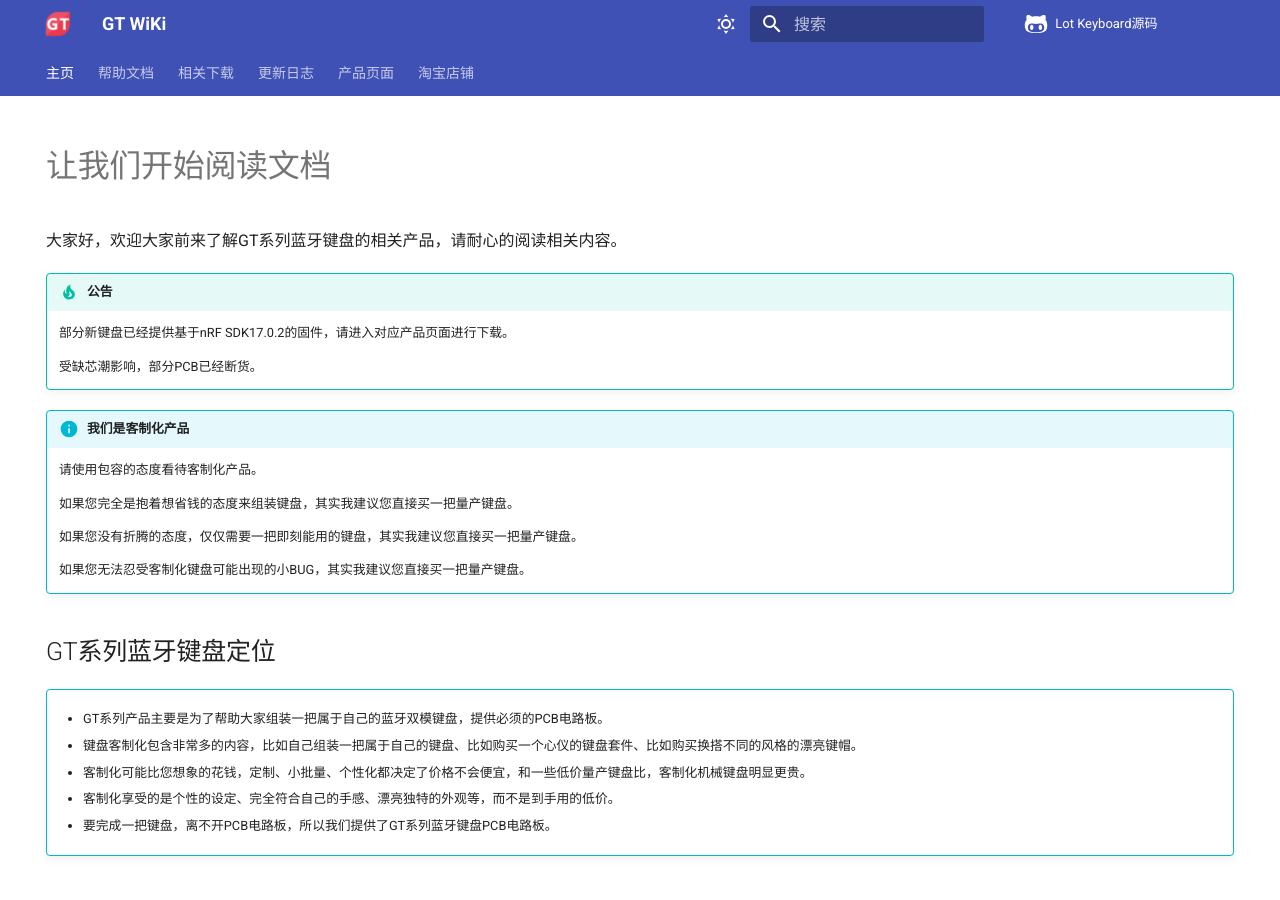
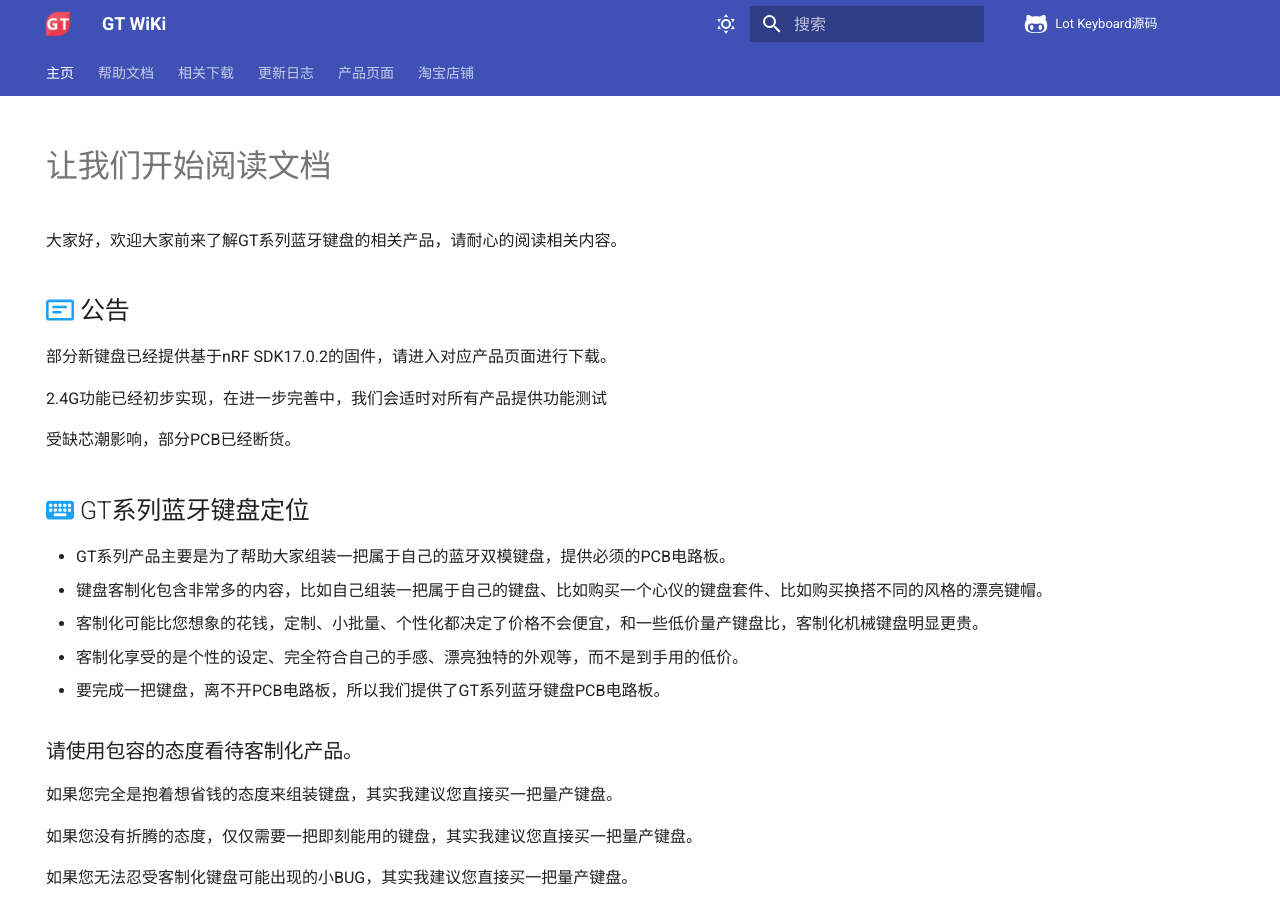
Before and after one commit to genokolar/genokolar.github.io, an MkDocs documentation site: the page built from docs/index.md, in a window 1280 px wide and 900 px high. Built offline with MkDocs 1.6.1 and Material for MkDocs 9.7.7, drawn with Linux system fonts in a browser that asks for light colours; comment, search, counter and statistics services are not loaded.

Commit message:
更新首页

```diff
--- a/docs/index.md
+++ b/docs/index.md
@@ -10,49 +10,46 @@ hide:
 
 大家好，欢迎大家前来了解GT系列蓝牙键盘的相关产品，请耐心的阅读相关内容。
 
-!!! tip "公告"
-    部分新键盘已经提供基于nRF SDK17.0.2的固件，请进入对应产品页面进行下载。
+:octicons-note-16: 公告
+------------
+部分新键盘已经提供基于nRF SDK17.0.2的固件，请进入对应产品页面进行下载。
 
-    受缺芯潮影响，部分PCB已经断货。
+2.4G功能已经初步实现，在进一步完善中，我们会适时对所有产品提供功能测试
+
+受缺芯潮影响，部分PCB已经断货。
 
 
-!!! info "我们是客制化产品"
-    请使用包容的态度看待客制化产品。
+:fontawesome-solid-keyboard: GT系列蓝牙键盘定位
+-----
 
-    如果您完全是抱着想省钱的态度来组装键盘，其实我建议您直接买一把量产键盘。
-
-    如果您没有折腾的态度，仅仅需要一把即刻能用的键盘，其实我建议您直接买一把量产键盘。
-
-    如果您无法忍受客制化键盘可能出现的小BUG，其实我建议您直接买一把量产键盘。
+- GT系列产品主要是为了帮助大家组装一把属于自己的蓝牙双模键盘，提供必须的PCB电路板。
+- 键盘客制化包含非常多的内容，比如自己组装一把属于自己的键盘、比如购买一个心仪的键盘套件、比如购买换搭不同的风格的漂亮键帽。
+- 客制化可能比您想象的花钱，定制、小批量、个性化都决定了价格不会便宜，和一些低价量产键盘比，客制化机械键盘明显更贵。
+- 客制化享受的是个性的设定、完全符合自己的手感、漂亮独特的外观等，而不是到手用的低价。
+- 要完成一把键盘，离不开PCB电路板，所以我们提供了GT系列蓝牙键盘PCB电路板。
 
 
-GT系列蓝牙键盘定位
------
-!!! info ""
-    - GT系列产品主要是为了帮助大家组装一把属于自己的蓝牙双模键盘，提供必须的PCB电路板。
+###请使用包容的态度看待客制化产品。###
 
-    - 键盘客制化包含非常多的内容，比如自己组装一把属于自己的键盘、比如购买一个心仪的键盘套件、比如购买换搭不同的风格的漂亮键帽。
+如果您完全是抱着想省钱的态度来组装键盘，其实我建议您直接买一把量产键盘。
 
-    - 客制化可能比您想象的花钱，定制、小批量、个性化都决定了价格不会便宜，和一些低价量产键盘比，客制化机械键盘明显更贵。
+如果您没有折腾的态度，仅仅需要一把即刻能用的键盘，其实我建议您直接买一把量产键盘。
 
-    - 客制化享受的是个性的设定、完全符合自己的手感、漂亮独特的外观等，而不是到手用的低价。
+如果您无法忍受客制化键盘可能出现的小BUG，其实我建议您直接买一把量产键盘。
 
-    - 要完成一把键盘，离不开PCB电路板，所以我们提供了GT系列蓝牙键盘PCB电路板。
-
-GT系列蓝牙键盘特点
+:fontawesome-solid-sun: GT系列蓝牙键盘特点
 ------------
 
-!!! info ""
-    - LotKB代码开源
-    - 蓝牙和USB，无线和有线一体的双模。
-    - 支持轴体热拔插，不用焊接快速更换轴体。
-    - 键线分离，越来越普及的TYPE-C接口，数据线更易获得。
-    - 低功耗蓝牙 BLE 5.0，续航超长。1000mah电池续航100天，待机超过一年。
-    - 多设备切换，支持最多三台设备之间一键切换，并支持USB和蓝牙无缝切换。
-    - 全键自定义，支持多平台更新配置按键，按键设定想怎么改怎么改。
-    - 按键自定义功能丰富，最高8层按键，可自定义宏，支持全键无冲
-    - 支持旋钮、OLED屏幕、RGB底灯、RGB轴灯
-    - 固件开源并不断更新完善,可自行编译固件
+- LotKB代码开源
+- 蓝牙和USB，无线和有线一体的双模。
+- 支持轴体热拔插，不用焊接快速更换轴体。
+- 键线分离，越来越普及的TYPE-C接口，数据线更易获得。
+- 低功耗蓝牙 BLE 5.0，续航超长。1000mah电池续航100天，待机超过一年。
+- 多设备切换，支持最多三台设备之间一键切换，并支持USB和蓝牙无缝切换。
+- 全键自定义，支持多平台更新配置按键，按键设定想怎么改怎么改。
+- 按键自定义功能丰富，最高8层按键，可自定义宏，支持全键无冲
+- 支持旋钮、OLED屏幕、RGB底灯、RGB轴灯
+- 固件开源并不断更新完善,可自行编译固件
 
 ??? faq "LotKB是什么？"
 
@@ -62,20 +59,16 @@ GT系列蓝牙键盘特点
 
     LotKB是一个开源项目，其软件源码与硬件设计都是开源的，您可以从[Github](https://github.com/genokolar/nrf52-keyboard)上获得。
 
-蓝牙兼容性说明
+:fontawesome-solid-fan: 蓝牙兼容性说明
 -----
 
-!!! info ""
-    - GT系列蓝牙双模键盘采用的低功耗蓝牙：Bluetooth Low Energy 5.0
-
-    - BLE5.0 可向下兼容蓝牙4.0，硬件设备需支持蓝牙4.0以上才行。
-
-    - 广泛支持Windows|Linux|Mac OS|Android|iOS
-
-    - 操作系统版本：iOS 6以上；Android 4.3以上；Windows 8.1以上；Windows Phone 8.1；较新的Mac OS
+- GT系列蓝牙双模键盘采用的低功耗蓝牙：Bluetooth Low Energy 5.0
+- BLE5.0 可向下兼容蓝牙4.0，硬件设备需支持蓝牙4.0以上才行。
+- 广泛支持Windows|Linux|Mac OS|Android|iOS
+- 操作系统版本：iOS 6以上；Android 4.3以上；Windows 8.1以上；Windows Phone 8.1；较新的Mac OS
 
 
-<span id="联系我们">联系我们</span>
+:fontawesome-regular-comments: <span id="联系我们">联系我们</span>
 ----------------
 
 :fontawesome-brands-qq: QQ群：[38491793 | 键圈绵羊多 ](https://jq.qq.com/?_wv=1027&k=wO76pWWU)
```
